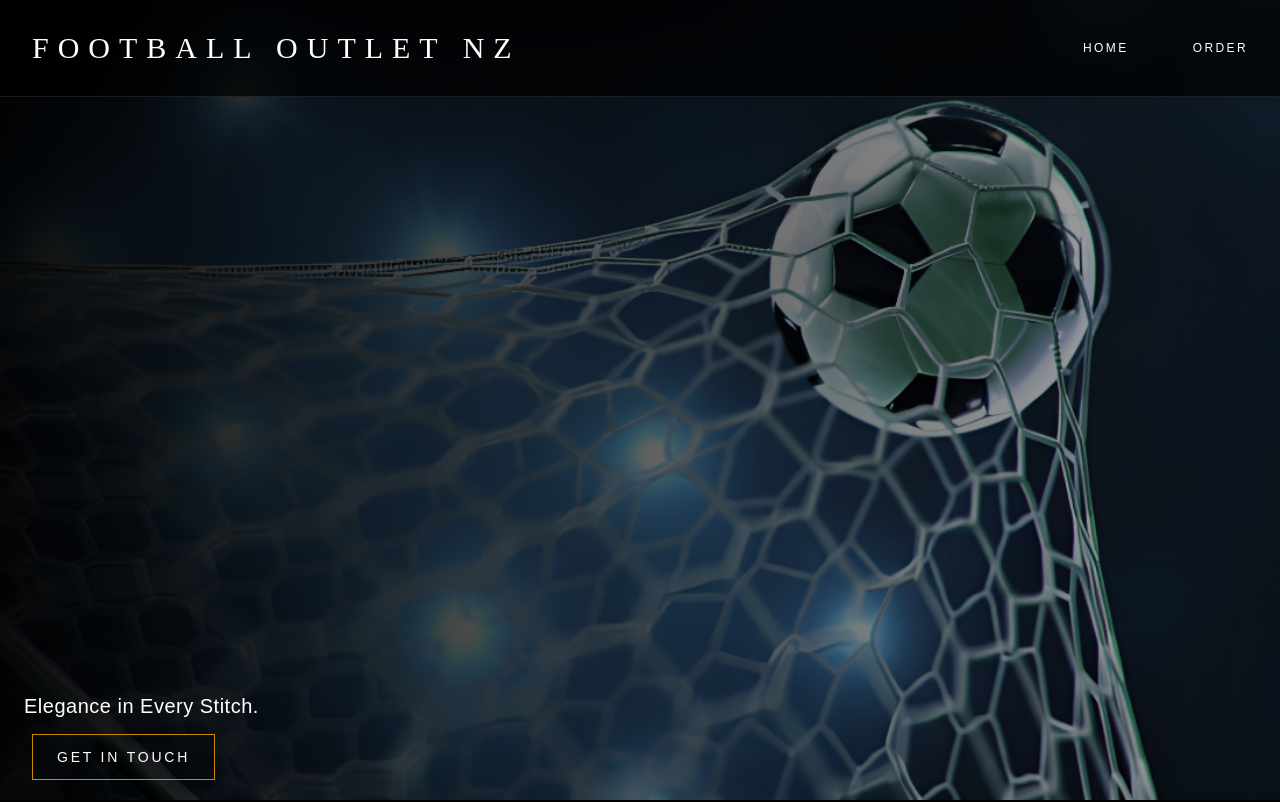
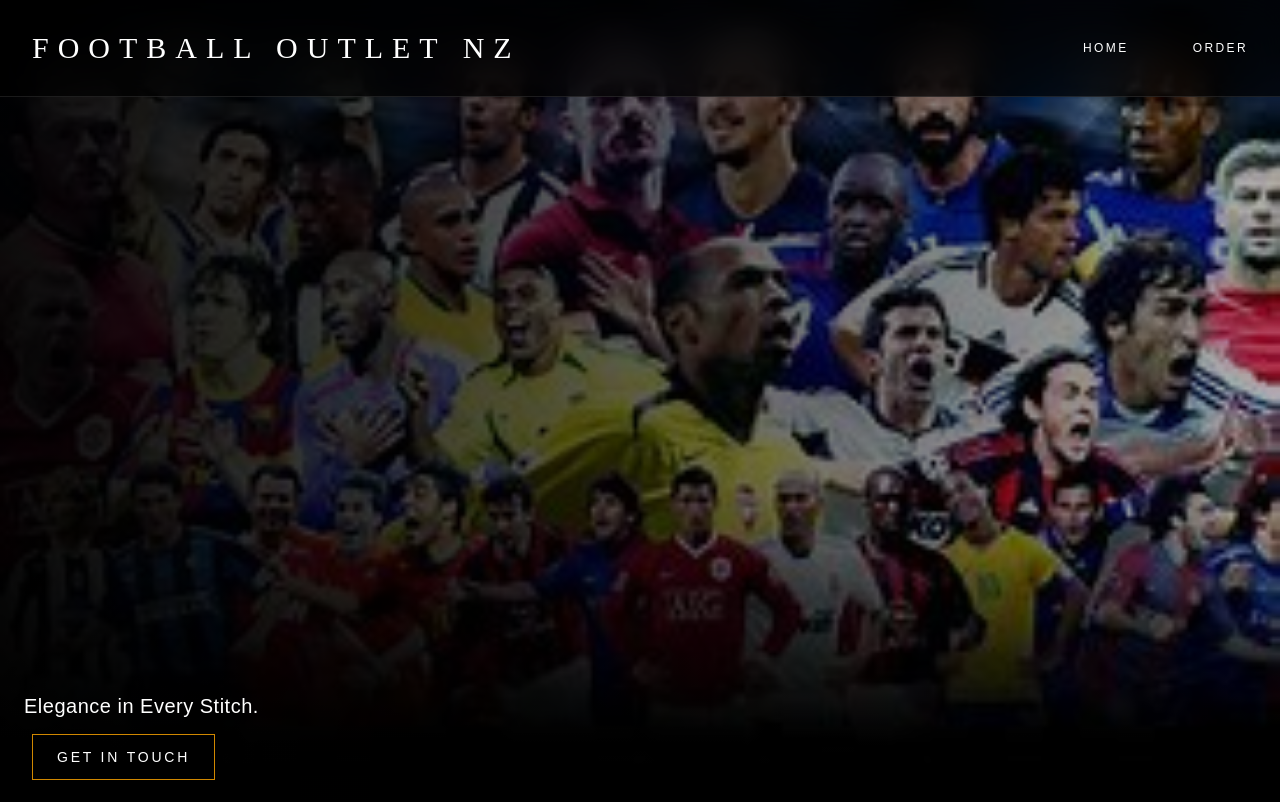
Before and after one commit to iAmJiro/senorfrogweb, a React (Vite) app in the folder my-react-app/: page / in a window 1280 px wide. Shown: the top 802 px of the page. Built offline with nearby package versions, Linux system fonts and the light colour scheme.

Commit message:
added home page

```diff
--- a/my-react-app/src/components/Home.jsx
+++ b/my-react-app/src/components/Home.jsx
@@ -9,7 +9,7 @@ function Home() {
       <div className="relative w-full h-screen">
         <div className="absolute inset-0">
           <img
-            src="/images/goal.jpg"
+            src="/images/OIP.png"
             alt="Luxury Suit"
             className="w-full h-full object-cover"
           />
```
Also changed, not shown: my-react-app/public/images/OIP.png (added).
